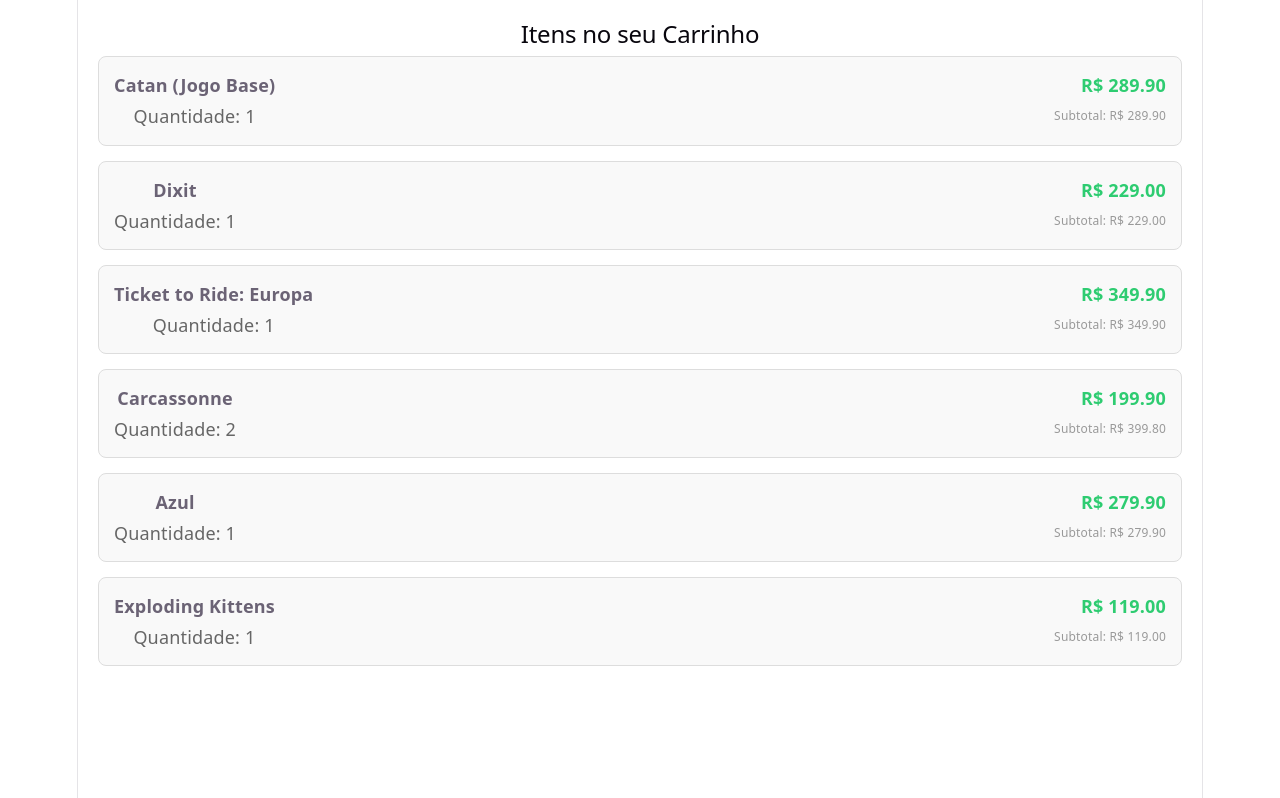
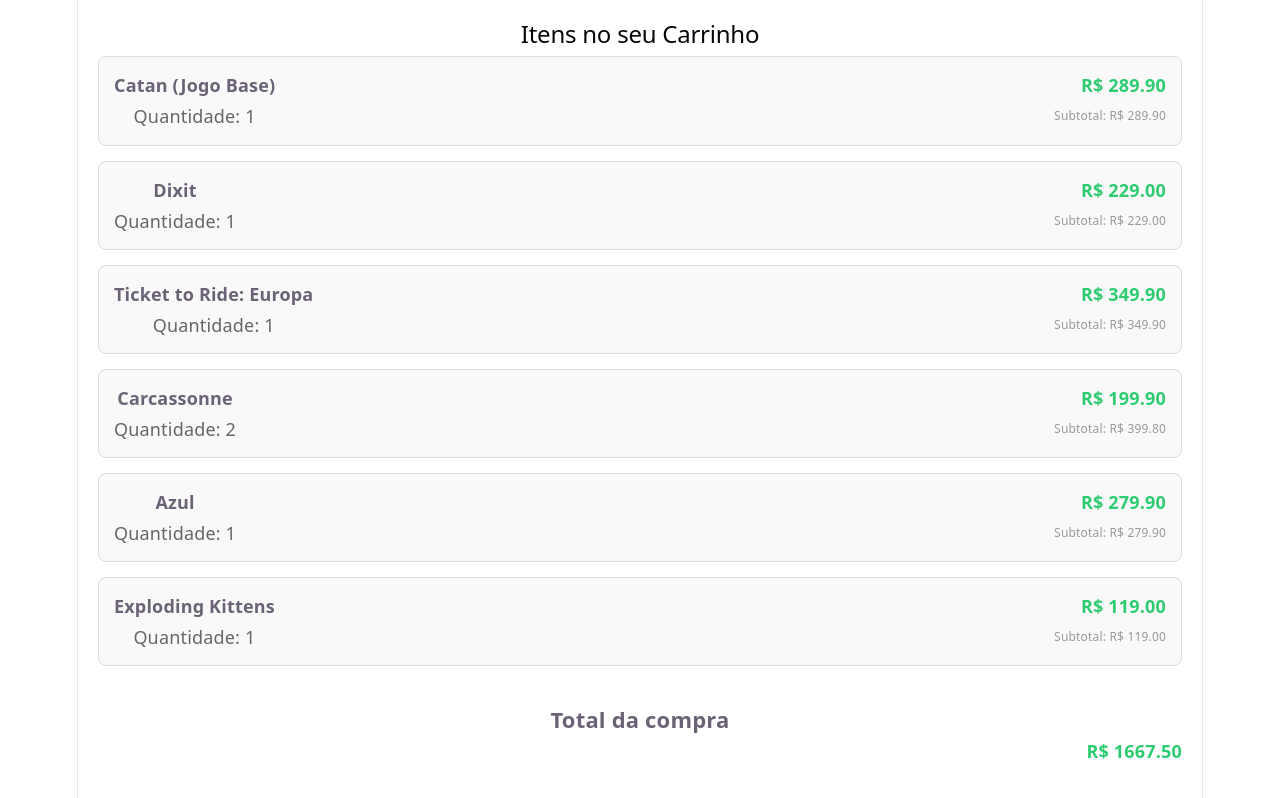
Before and after one commit to ataidesBergamin/Mini-Projeto-Carrinho-de-Compras, a React (Vite) app in the folder CarrinhoDeCompras/: page / in a window 1280 px wide. Built offline with nearby package versions, Linux system fonts and the light colour scheme.

Commit message:
commit 5 - feature/componentes de itens

```diff
--- /dev/null
+++ b/CarrinhoDeCompras/src/components/ItemCarrinho.jsx
@@ -0,0 +1,54 @@
+import produtos from "../data/produtos";
+
+function Itens() {
+  return (
+    <div style={{ padding: "20px" }}>
+      <h2>Itens no seu Carrinho</h2>
+
+      <div style={{ display: "flex", flexDirection: "column", gap: "15px" }}>
+        {produtos.map((produto) => (
+          <div
+            key={produto.id}
+            style={{
+              border: "1px solid #ddd",
+              borderRadius: "8px",
+              padding: "15px",
+              backgroundColor: "#f9f9f9",
+              display: "flex",
+              justifyContent: "space-between",
+              alignItems: "center",
+            }}
+          >
+            <div>
+              <h3 style={{ margin: "0 0 5px 0", fontSize: "18px" }}>
+                {produto.nome}
+              </h3>
+              <p style={{ margin: 0, color: "#666" }}>
+                Quantidade: {produto.quantidade}
+              </p>
+            </div>
+
+            <div style={{ textAlign: "right" }}>
+              <span
+                style={{
+                  fontSize: "18px",
+                  fontWeight: "bold",
+                  color: "#2ecc71",
+                }}
+              >
+                R$ {produto.preco.toFixed(2)}
+              </span>
+              <p
+                style={{ margin: "5px 0 0 0", fontSize: "12px", color: "#999" }}
+              >
+                Subtotal: R$ {(produto.preco * produto.quantidade).toFixed(2)}
+              </p>
+            </div>
+          </div>
+        ))}
+      </div>
+    </div>
+  );
+}
+
+export default Itens;
--- /dev/null
+++ b/CarrinhoDeCompras/src/components/ResumoCompra.jsx
@@ -0,0 +1,31 @@
+import produtos from "../data/produtos";
+
+function Total() {
+  const total = produtos.reduce((acumulador, produto) => {
+    return acumulador + produto.preco * produto.quantidade;
+  }, 0);
+  return (
+    <>
+      <div style={{ padding: "20px" }}>
+        <div>
+          <h3 style={{ margin: "0 0 5px 0", fontSize: "22px" }}>
+            {"Total da compra"}
+          </h3>
+        </div>
+
+        <div style={{ textAlign: "right" }}>
+          <span
+            style={{
+              fontSize: "18px",
+              fontWeight: "bold",
+              color: "#2ecc71",
+            }}
+          >
+            R$ {total.toFixed(2)}
+          </span>
+        </div>
+      </div>
+    </>
+  );
+}
+export default Total;
--- a/CarrinhoDeCompras/src/pages/Carrinho.jsx
+++ b/CarrinhoDeCompras/src/pages/Carrinho.jsx
@@ -1,53 +1,12 @@
-import produtos from "../data/produtos";
+import Itens from "../components/ItemCarrinho";
+import Total from "../components/ResumoCompra";
 
 function Carrinho() {
   return (
-    <div style={{ padding: "20px" }}>
-      <h2>Itens no seu Carrinho</h2>
-
-      <div style={{ display: "flex", flexDirection: "column", gap: "15px" }}>
-        {produtos.map((produto) => (
-          <div
-            key={produto.id}
-            style={{
-              border: "1px solid #ddd",
-              borderRadius: "8px",
-              padding: "15px",
-              backgroundColor: "#f9f9f9",
-              display: "flex",
-              justifyContent: "space-between",
-              alignItems: "center",
-            }}
-          >
-            <div>
-              <h3 style={{ margin: "0 0 5px 0", fontSize: "18px" }}>
-                {produto.nome}
-              </h3>
-              <p style={{ margin: 0, color: "#666" }}>
-                Quantidade: {produto.quantidade}
-              </p>
-            </div>
-
-            <div style={{ textAlign: "right" }}>
-              <span
-                style={{
-                  fontSize: "18px",
-                  fontWeight: "bold",
-                  color: "#2ecc71",
-                }}
-              >
-                R$ {produto.preco.toFixed(2)}
-              </span>
-              <p
-                style={{ margin: "5px 0 0 0", fontSize: "12px", color: "#999" }}
-              >
-                Subtotal: R$ {(produto.preco * produto.quantidade).toFixed(2)}
-              </p>
-            </div>
-          </div>
-        ))}
-      </div>
-    </div>
+    <>
+      <Itens></Itens>
+      <Total></Total>
+    </>
   );
 }
 
```
